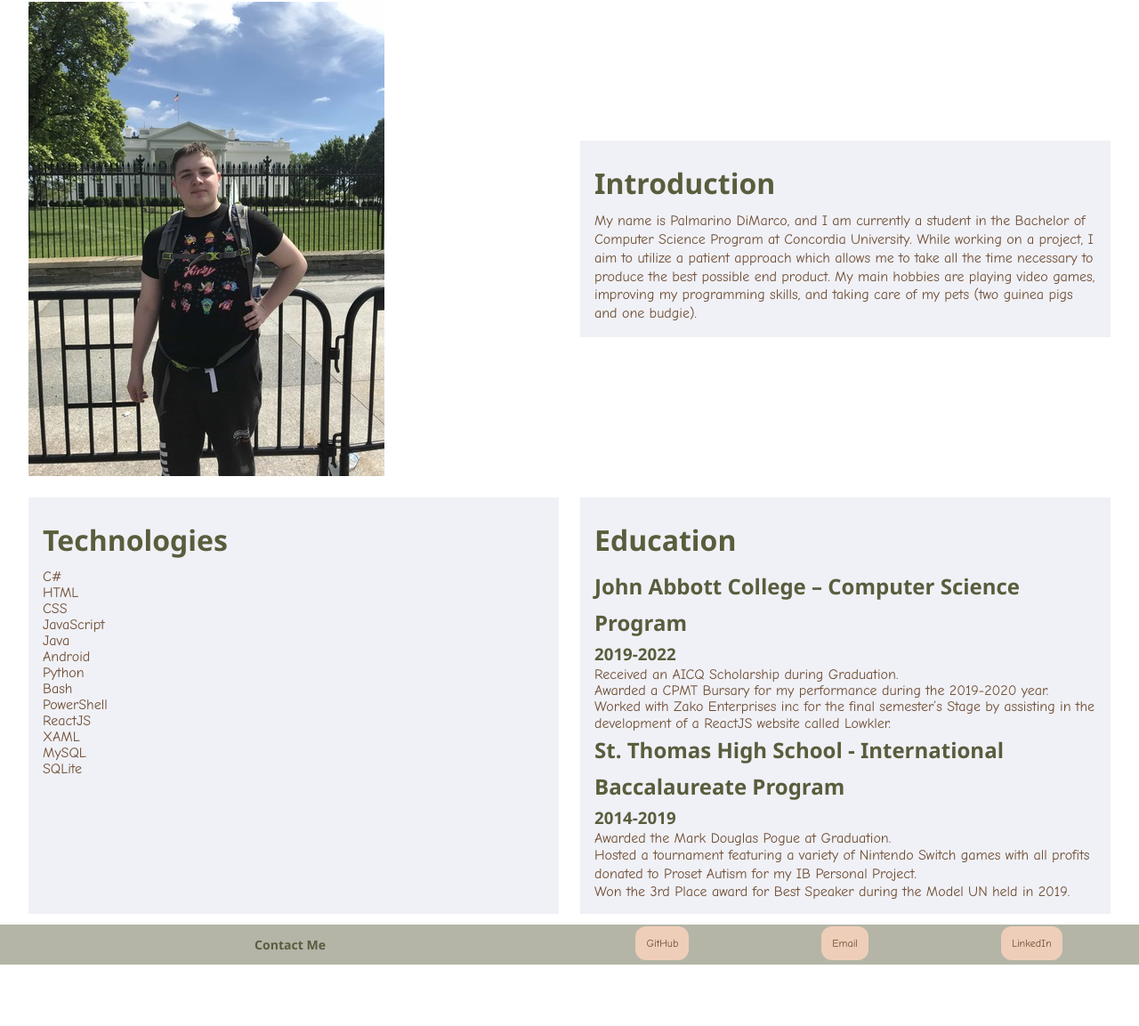
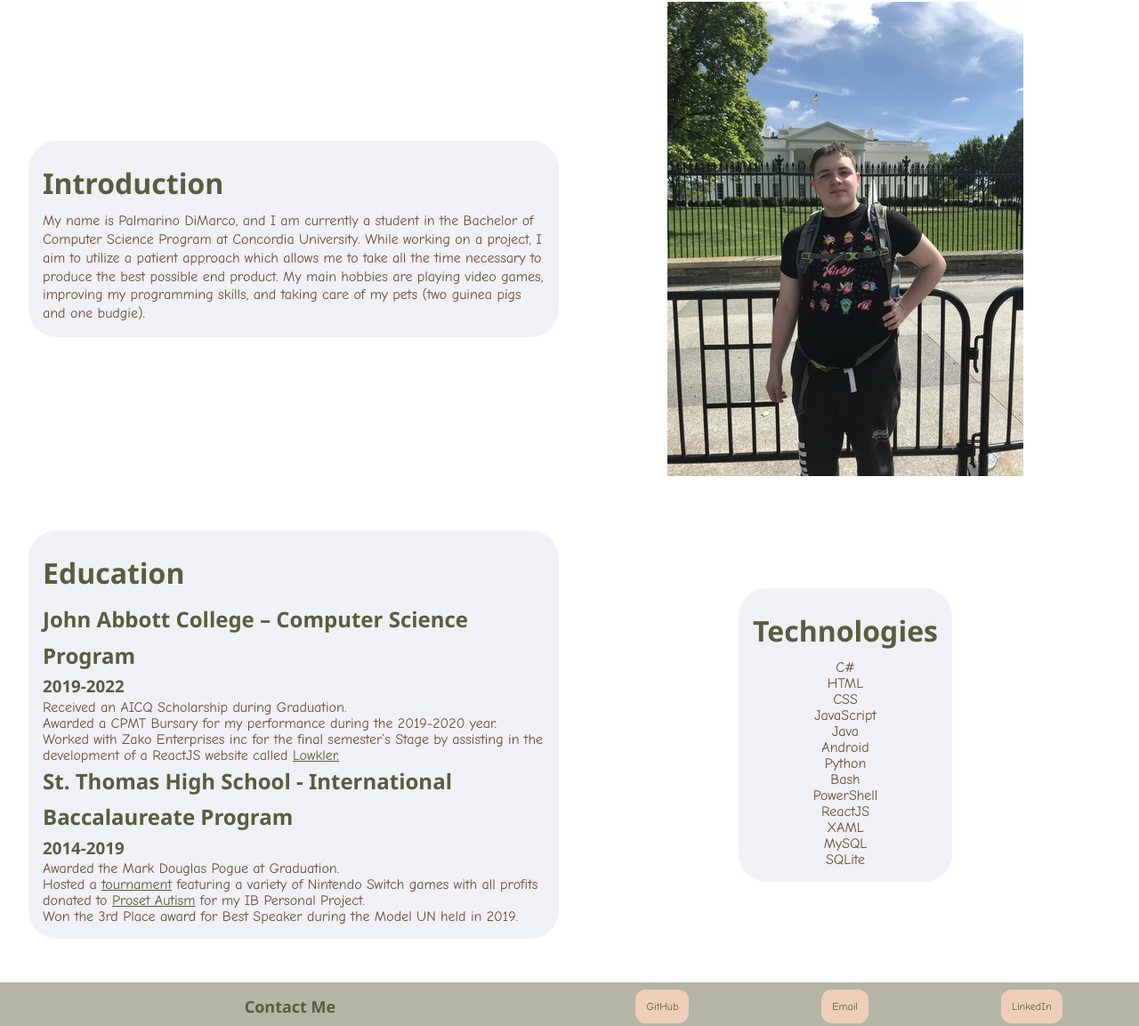
Before and after one commit to Picard4/Picard4.github.io, a plain HTML site: page index.html in a window 1280 px wide. Shown: the part 110-1263 px from the top of the page at 89% size. Before the commit the page ends 1194 px from the top, so only its background shows below. Drawn offline with Linux system fonts and the light colour scheme.

Commit message:
Improved the styling of the About Me page

```diff
--- a/index.html
+++ b/index.html
@@ -12,23 +12,25 @@
     <nav id="standard_navbar"></nav>
 
     <main id="index">
-        <section id="About_me">
-            <img src="./assets/phone/palmar.jpg" alt="Palmarino DiMarco" sizes="(min-width: 590px) 400px,
-            (min-width: 1070px) 500px,
-            300vw" srcset="./assets/phone/palmar.jpg 300w,
+        <section id="about_me">
+            <article id="introduction_text">
+                <h1>Introduction</h1>
+                <p>
+                    My name is Palmarino DiMarco, and I am currently a student in the Bachelor of Computer Science
+                    Program at Concordia University.
+                    While working on a project, I aim to utilize a patient approach which allows me to take all the time
+                    necessary to produce the best possible end product.
+                    My main hobbies are playing video games, improving my programming skills, and taking care of my pets
+                    (two guinea pigs and one budgie).
+                </p>
+            </article>
+
+            <img id="self_portrait" src="./assets/phone/palmar.jpg" alt="Palmarino DiMarco"
+                sizes="(min-width: 590px) 400px, (min-width: 1070px) 500px, 300vw" srcset="./assets/phone/palmar.jpg 300w,
             ./assets/tablet/palmar.jpg 400w,
             ./assets/desktop/palmar.jpg 500w">
 
-            <article id="About_me_text">
-                <h1>Introduction</h1>
-                <p>
-                    My name is Palmarino DiMarco, and I am currently a student in the Bachelor of Computer Science Program at Concordia University.
-                    While working on a project, I aim to utilize a patient approach which allows me to take all the time necessary to produce the best possible end product.
-                    My main hobbies are playing video games, improving my programming skills, and taking care of my pets (two guinea pigs and one budgie).
-                </p>
-            </article>
-
-            <article>
+            <article id="technologies_text">
                 <h1>Technologies</h1>
                 <ul>
                     <li>C#</li>
@@ -47,7 +49,7 @@
                 </ul>
             </article>
 
-            <article>
+            <article id="education_text">
                 <h1>Education</h1>
 
                 <h2>John Abbott College – Computer Science Program</h2>
@@ -57,7 +59,8 @@
                     <li>Awarded a CPMT Bursary for my performance during the 2019-2020 year.</li>
                     <li>
                         Worked with Zako Enterprises inc for the final semester’s Stage
-                        by assisting in the development of a ReactJS website called <a href="https://app.lowkler.com/">Lowkler.</a>
+                        by assisting in the development of a ReactJS website called <a class="inline-link"
+                            href="https://app.lowkler.com/">Lowkler.</a>
                     </li>
                 </ul>
 
@@ -66,9 +69,11 @@
                 <ul>
                     <li>Awarded the Mark Douglas Pogue at Graduation.</li>
                     <li>
-                        Hosted a <a href="https://www.westislandblog.com/st-thomas-high-student-to-host-first-nintendo-switch-tournament-benefitting-autism/">tournament</a>
+                        Hosted a <a class="inline-link"
+                            href="https://www.westislandblog.com/st-thomas-high-student-to-host-first-nintendo-switch-tournament-benefitting-autism/">tournament</a>
                         featuring a variety of Nintendo Switch games with all profits donated to
-                        <a href="www.specialneedssport.ca">Proset Autism</a> for my IB Personal Project.
+                        <a class="inline-link" href="www.specialneedssport.ca">Proset Autism</a> for my IB Personal
+                        Project.
                     </li>
                     <li>Won the 3rd Place award for Best Speaker during the Model UN held in 2019.</li>
                 </ul>
--- a/scripts/partial_generator.js
+++ b/scripts/partial_generator.js
@@ -15,7 +15,7 @@ if (standardNavbar !== null) {
 let standardFooter = document.getElementById("standard_footer");
 if (standardFooter !== null) {
     standardFooter.innerHTML = `
-        <h3 id="footer_label">Contact Me</h3>
+        <h2 id="footer_label">Contact Me</h2>
         <ul id="contact_links">
             <li><a href="https://github.com/Picard4" target="_blank">GitHub</a></li>
             <li><a href="mailto:palmardimarco@gmail.com">Email</a></li>
--- a/styles/index.css
+++ b/styles/index.css
@@ -14,7 +14,6 @@ h1{
     line-height: 2;
     Color: #595d3d;
     font-family: 'Segoe UI', sans-serif;
-
 }
 h2{
     font-size: 1.5em;
@@ -28,7 +27,7 @@ h3{
     Color: #595d3d;
     font-family: 'Segoe UI', sans-serif;
 }
-p, a{
+p{
     font-size: 1em;
     line-height: 1.3;
     Color: #6e4d35;
@@ -41,7 +40,10 @@ footer{
 /* standard styling */
 a{
     text-decoration: none;
-
+    color: #595d3d;
+}
+.inline-link{
+    text-decoration: underline;
 }
 ul{
     list-style-type: none;
@@ -81,6 +83,7 @@ nav{
 article{
     padding: 1em;
     background-color: #f0f1f6;
+    border-radius: 2em;
 }
 /* footer */
 footer{
@@ -102,24 +105,43 @@ footer{
     flex: 1;
 }
 /* index */
-#About_me img{
-    grid-area: ai;
+#self_portrait{
+    grid-area: s;
+    justify-self: center;
 }
-#About_me_text{
-    grid-area: at;
+#introduction_text{
+    grid-area: i;
     margin: auto;
 }
-#About_me, .influence{
+#technologies_text{
+    grid-area: t;
+    margin: auto;
+}
+#technologies_text > ul{
+    text-align: center;
+}
+#education_text{
+    grid-area: e;
+    margin: auto;
+}
+#about_me{
   display: grid;
   margin: 0 2em;
-  grid-template-rows: repeat(1, 1fr);
+  grid-template-rows: repeat(2, 1fr);
   grid-template-columns: repeat(2, 1fr);
   grid-gap: 1.5em;
-}
-#About_me{
-    grid-template-areas: "ai at";
+  grid-template-areas:
+  'i s'
+  'e t';
 }
 /* inspirations */
+.influence{
+    display: grid;
+    margin: 0 1em;
+    grid-template-rows: repeat(1, 1fr);
+    grid-template-columns: repeat(2, 1fr);
+    grid-gap: 1em;
+}
 .influence img{
     grid-area: ii;
 }
```
